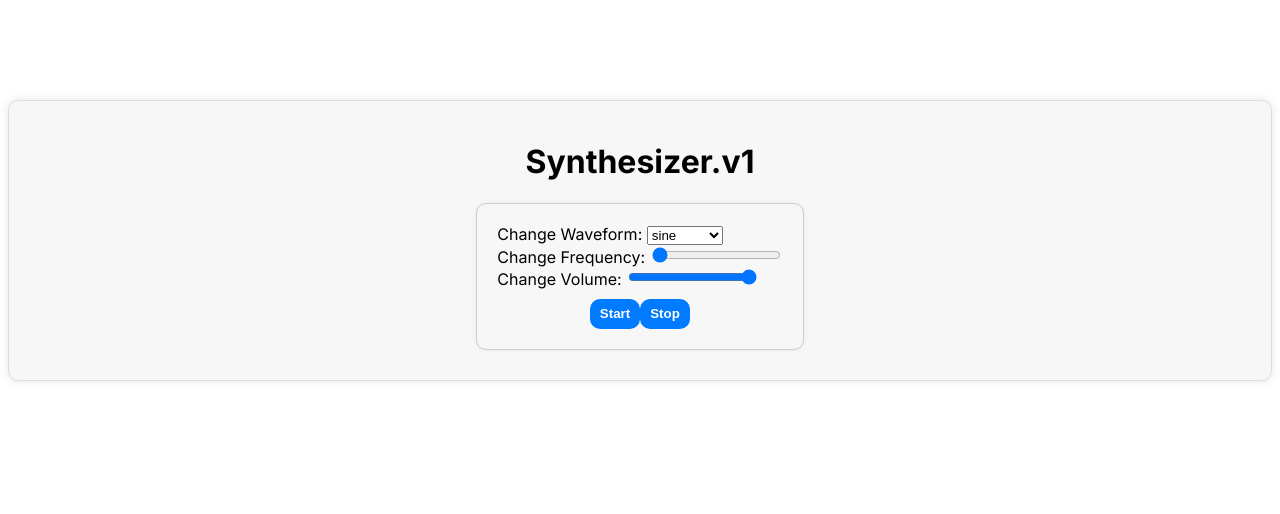
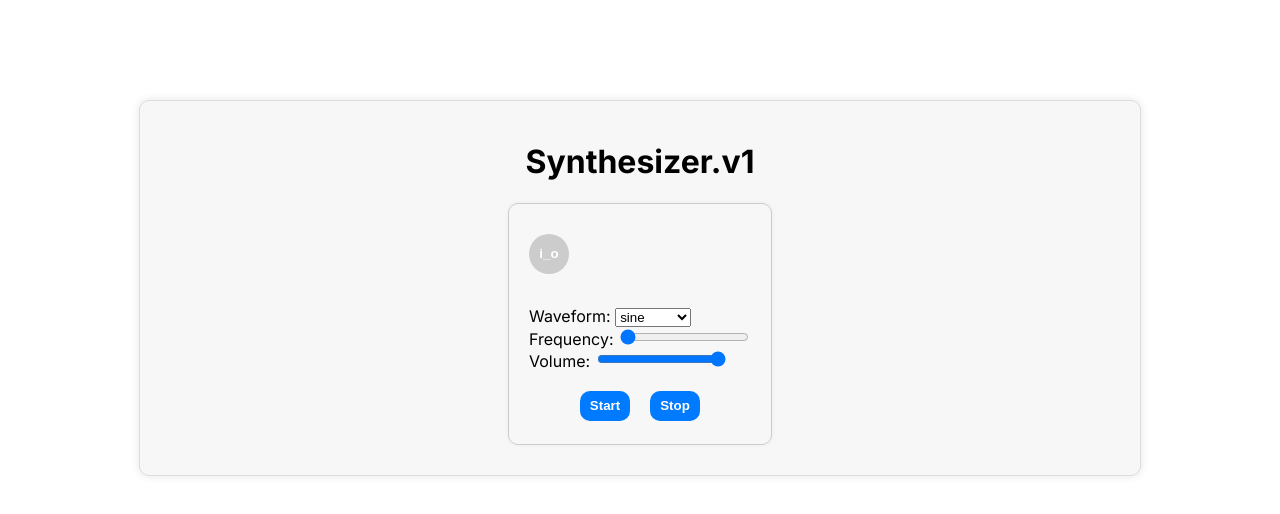
Before and after one commit to colinamicon/nextjs-synth, a Next.js app: page / in a window 1280 px wide. Shown: the top 514 px of the page. Built offline with nearby package versions, Linux system fonts and the light colour scheme.

Commit message:
fix AudioScheduledSourceNode start issues

```diff
--- a/src/app/components/osc1/Osc1.tsx
+++ b/src/app/components/osc1/Osc1.tsx
@@ -22,7 +22,7 @@ const Osc1: React.FC<Osc1Props> = ({ changeFrequency, changeGainAmp, changeWaveT
 
     return (
         <div>
-            <label>Change Waveform: </label>
+            <label>Waveform: </label>
             <select onChange={handleWaveChange}>
                 <option value={'sine'}>sine</option>
                 <option value={'square'}>square</option>
@@ -30,7 +30,7 @@ const Osc1: React.FC<Osc1Props> = ({ changeFrequency, changeGainAmp, changeWaveT
                 <option value={'sawtooth'}>sawtooth</option>
             </select>
             <br />
-            <label>Change Frequency: </label>
+            <label>Frequency: </label>
             <input
                 onChange={handleFreqChange}
                 type='range'
@@ -39,7 +39,7 @@ const Osc1: React.FC<Osc1Props> = ({ changeFrequency, changeGainAmp, changeWaveT
                 max="880"
             />
             <br />
-            <label>Change Volume: </label>
+            <label>Volume: </label>
             <input
                 type="range"
                 min="0"
--- a/src/app/globals.css
+++ b/src/app/globals.css
@@ -5,7 +5,7 @@
   box-shadow: 0 0 10px rgba(0, 0, 0, 0.1);
   display: flex;
   flex-direction: column;
-  width: auto;
+  width: 75vw;
   margin: auto;
   align-items: center;
   margin-top: 100px;
@@ -20,6 +20,13 @@
     width: auto;
     background-color: #f7f7f7;
     box-shadow: 0 0 5px rgba(0, 0, 0, 0.05);
+    height: 25vh;
+
+      .synth-body {
+        /* margin-top: .75rem; */
+        /* Define each component */
+
+      }
 
     .buttons {
       display: flex;
@@ -38,9 +45,35 @@
     height: 30px;
     color: #fff;
     cursor: pointer;
+    margin: 10px;
   }
 
   .synth-shell button:hover {
     background-color: #0069d9;
   }
+.powerButton {
+  margin: 10px 0px 2rem 0px;
+  width: 40px;
+  height: 40px;
+  border-radius: 50%;
+  background-color: #ccc;
+  border: none;
+  cursor: pointer;
 }
+
+.powerButton.on {
+  background-color: #007aff;
+}
+
+.powerButton.off {
+  background-color: #ccc;
+}
+
+.powerButton.on:hover {
+  background-color: #0069d9;
+}
+
+.powerButton.off:hover {
+  background-color: #aaa;
+}
+}
--- /dev/null
+++ b/src/app/modules/oscillator/Oscillator.tsx
@@ -0,0 +1,49 @@
+interface OscillatorProps {
+    context: AudioContext;
+    type: OscillatorType;
+    frequency: number;
+    gain: number;
+}
+
+export class Oscillator {
+    private oscillatorNode: OscillatorNode;
+    private gainNode: GainNode;
+
+    constructor(props: OscillatorProps) {
+        this.oscillatorNode = props.context.createOscillator();
+        this.gainNode = props.context.createGain();
+
+        this.oscillatorNode.type = props.type;
+        this.oscillatorNode.frequency.value = props.frequency;
+        this.gainNode.gain.value = props.gain;
+
+        this.oscillatorNode.connect(this.gainNode);
+        this.gainNode.connect(props.context.destination);
+    }
+
+    public initiateStart() {
+        this.oscillatorNode.start();
+    }
+
+    public connect() {
+        this.oscillatorNode.connect(this.gainNode)
+    }
+
+    public stop() {
+        this.oscillatorNode.disconnect();
+    }
+
+    public setType(type: OscillatorType) {
+        this.oscillatorNode.type = type;
+    }
+
+    public setFrequency(frequency: number) {
+        this.oscillatorNode.frequency.value = frequency;
+    }
+
+    public setGain(gain: number) {
+        this.gainNode.gain.value = gain
+    }
+}
+
+export default Oscillator
--- a/src/app/modules/synth/Synth.tsx
+++ b/src/app/modules/synth/Synth.tsx
@@ -1,69 +1,59 @@
 import Osc1 from "@/app/components/osc1/Osc1"
-import { useEffect, useState } from "react";
+import Oscillator from "../oscillator/Oscillator";
+import { useState } from "react";
 
 const Synth: React.FC = () => {
-    const [oscillator, setOscillator] = useState<OscillatorNode | null>(null);
-    const [gainValue, setGainValue] = useState<number>(0.3); // Initial gain value
+    // Unused, somehow causing playback issues when set within
+    // oscillator handlers
+    const [isPowerOn, setPowerOn] = useState(false);
 
-    useEffect(() => {
-        const actx = new (window.AudioContext)();
-        const out = actx.destination;
-        const osc = actx.createOscillator();
-        const gain = actx.createGain();
+    const audioContext = new AudioContext();
+    const oscillatorTest = new Oscillator({
+        context: audioContext,
+        type: 'sine',
+        frequency: 440,
+        gain: 0.5
+    });
 
-        osc.connect(gain);
-        gain.connect(out);
 
-        setOscillator(osc);
-
-        return () => {
-            // Clean up resources on component unmount
-            osc.disconnect();
-            gain.disconnect();
-        };
-    }, []);
-
-    useEffect(() => {
-        // Update gain value when it changes
-        if (oscillator) {
-            const gainNode = oscillator.context.createGain();
-            gainNode.gain.value = gainValue;
-            oscillator.disconnect();
-            oscillator.connect(gainNode);
-            gainNode.connect(oscillator.context.destination);
+    const handleInitiate = () => {
+        if (oscillatorTest) {
+            oscillatorTest.initiateStart();
         }
-    }, [oscillator, gainValue]);
+    }
 
     const handleStart = () => {
-        if (oscillator) {
-            oscillator.start();
+        if (oscillatorTest) {
+            oscillatorTest.connect()
         }
     };
 
     const handleStop = () => {
-        if (oscillator) {
-            oscillator.stop();
+        if (oscillatorTest) {
+            oscillatorTest.stop();
         }
     };
 
     const changeOscFreq = (newFreq: number) => {
-        if (oscillator) {
-            oscillator.frequency.value = newFreq;
+        if (oscillatorTest) {
+            oscillatorTest.setFrequency(newFreq)
         }
     };
 
     const handleGainChange = (value: number) => {
-        setGainValue(value);
+        if (oscillatorTest) {
+            oscillatorTest.setGain(value)
+        }
     };
 
     const changeWaveType = (newWaveType: string) => {
-        if (oscillator) {
-            oscillator.type = newWaveType as OscillatorType
+        if (oscillatorTest) {
+            oscillatorTest.setType(newWaveType as OscillatorType)
         }
     }
 
-    return <div>
-
+    return <div className="synth-body">
+        <button className={`powerButton`} onClick={handleInitiate}>i_o</button>
         <Osc1 changeFrequency={changeOscFreq} changeGainAmp={handleGainChange} changeWaveType={changeWaveType} />
         <section className="buttons">
             <button onClick={handleStart}>Start</button>
```
Also changed, not shown: src/app/modules/synth/deprecated-synth.tsx (added, +38 -0 lines).
